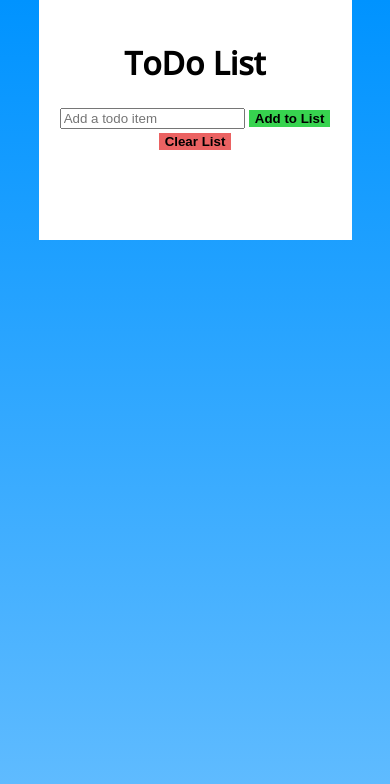
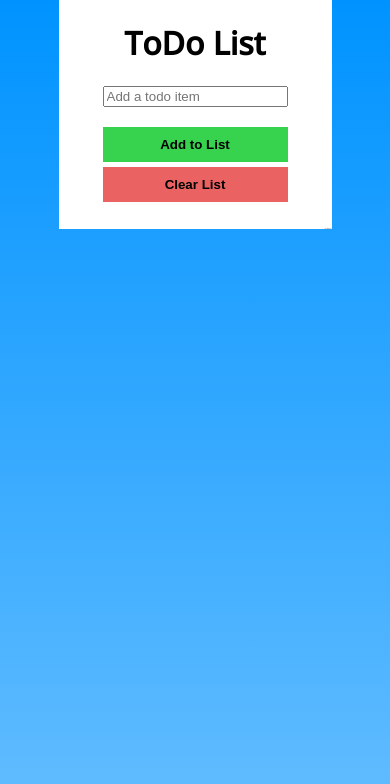
Before and after one commit to szbence7/todo, a plain HTML site: page index.html in a window 390 px wide. Drawn offline with nearby package versions, Linux system fonts and the light colour scheme.

Commit message:
Responsive design

```diff
--- a/index.html
+++ b/index.html
@@ -14,12 +14,13 @@
   <main>
     <h1>ToDo List</h1>
     <form onsubmit="event.preventDefault()">
-      <input type="text" id="todoInput" placeholder="Add a todo item">
+      <input maxlength="18" type="text" id="todoInput" placeholder="Add a todo item">
       <button onclick="addTodo()" class="add-to-list">Add to List</button>
       <button onclick="clearList()" class="clear-list">Clear List</button>
     </form>
     <ul id="todoList" class="todo-list">
     </ul>
+    <div class="footer"><a href="http://github.com/szbence7">by Bence</a></div>
   </main>
   <script src="script.js"></script>
 </body>
--- a/style.css
+++ b/style.css
@@ -16,7 +16,6 @@ body {
 main {
   margin: auto;
   width: 70%;
-  padding: 20px;
   display: flex;
   flex-direction: column;
   text-align: center;
@@ -88,3 +87,32 @@ main {
  .todo-item:nth-child(2n):hover {
   background-color: #80c9ff;
  }
+
+ .footer {
+  text-align: right;
+  width: 100%;
+  font-size: 0.1rem;
+ }
+
+ div > a {
+  text-decoration: none;
+  color: #000000b5;
+ }
+
+ @media only screen and (max-width: 480px) {
+
+  form {
+    display: flex;
+    flex-direction: column;
+  }
+
+  form > button {
+    padding: 10px;
+    margin: 0px 0px 5px 0px;
+  }
+
+  input {
+    border: 0 0 1 0 solid;
+    margin-bottom: 20px;
+  }
+ }
```
